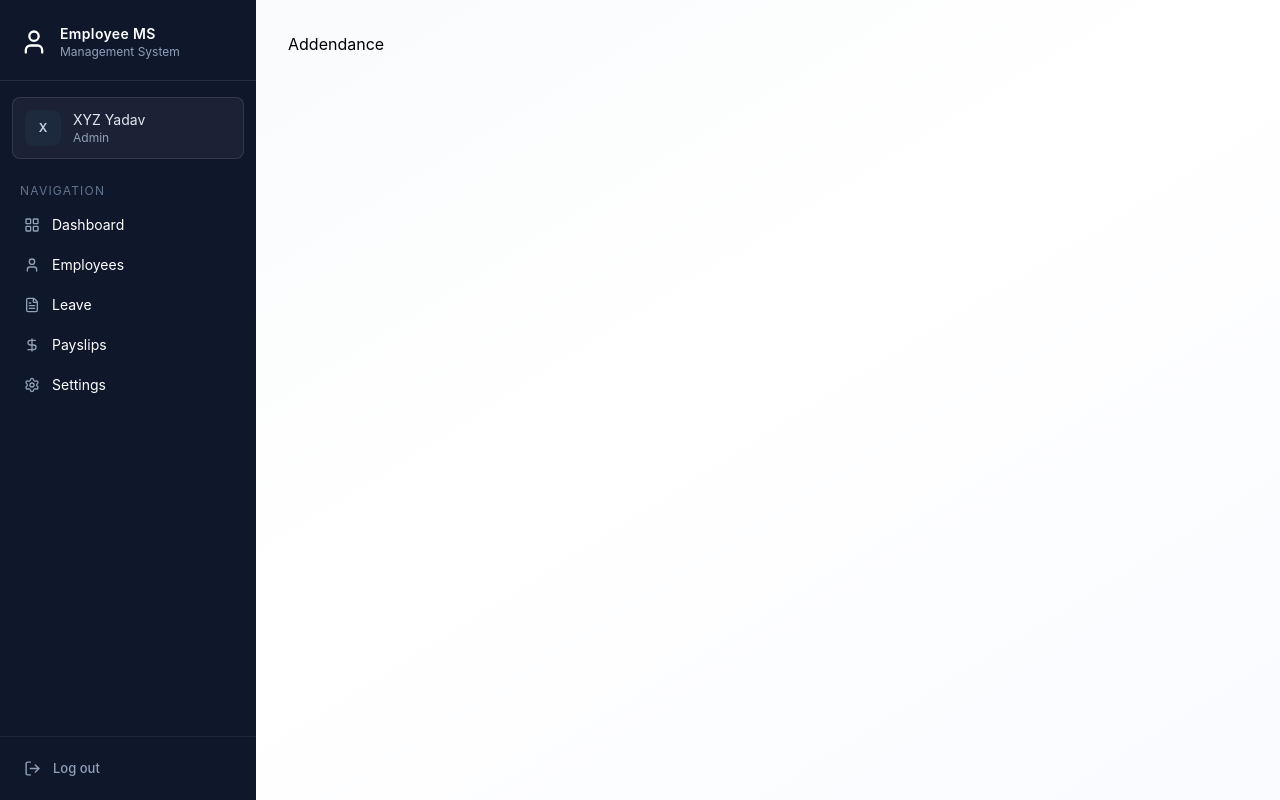
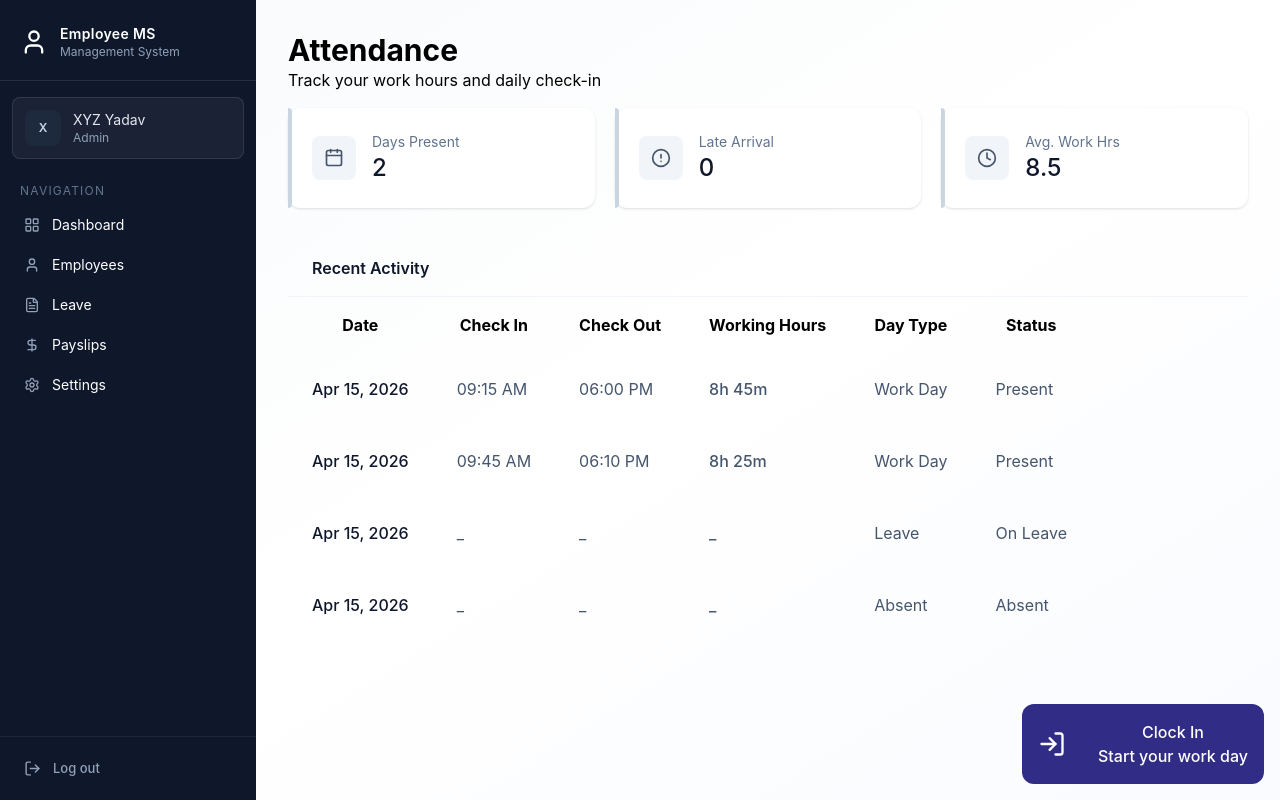
Before and after one commit to rahulydvydv/fullstack-ems, a React (Vite) app: page /attendance in a window 1280 px wide. Built offline with nearby package versions, Linux system fonts and the light colour scheme.

Commit message:
Add attendance history display

```diff
--- a/package.json
+++ b/package.json
@@ -11,6 +11,7 @@
   },
   "dependencies": {
     "@tailwindcss/vite": "^4.2.2",
+    "date-fns": "^4.1.0",
     "lucide-react": "^1.7.0",
     "react": "^19.2.4",
     "react-dom": "^19.2.4",
--- a/src/assets/assets.jsx
+++ b/src/assets/assets.jsx
@@ -80,3 +80,14 @@
     }
   ]
 }
+
+export const getDayTypeDisplay = (status) => {
+  const map = {
+    PRESENT: "Work Day",
+    LATE: "Late Arrival",
+    ABSENT: "Absent",
+    "ON LEAVE": "Leave"
+  };
+
+  return map[String(status).toUpperCase()] || "-";
+};
--- /dev/null
+++ b/src/assets/dummyattendanceData.jsx
@@ -0,0 +1,38 @@
+export const dummyAttendanceData = [
+  {
+    id: 1,
+    employeeId: 1,
+    name: "Karan Prasad",
+    date: "2026-04-15",
+    checkIn: "09:15 AM",
+    checkOut: "06:00 PM",
+    status: "Present"
+  },
+  {
+    id: 2,
+    employeeId: 2,
+    name: "Vidhayak Yadav",
+    date: "2026-04-15",
+    checkIn: "09:45 AM",
+    checkOut: "06:10 PM",
+    status: "Present"
+  },
+  {
+    id: 3,
+    employeeId: 3,
+    name: "Sansad Yadav",
+    date: "2026-04-15",
+    checkIn: "-",
+    checkOut: "-",
+    status: "On Leave"
+  },
+  {
+    id: 4,
+    employeeId: 4,
+    name: "MukhyaMantri Sharma",
+    date: "2026-04-15",
+    checkIn: "-",
+    checkOut: "-",
+    status: "Absent"
+  }
+];
--- /dev/null
+++ b/src/components/attendance/AttendanceStats.jsx
@@ -0,0 +1,45 @@
+import { AlertCircleIcon, CalendarIcon, ClockIcon } from 'lucide-react';
+import React from 'react'
+
+const AttendanceStats = ({history}) => {
+
+  const totalPresent = history.filter(
+    (h)=> h.status === "PRESENT" || h.status === "LATE"
+  ).length;
+
+  const totalLate = history.filter(
+    (h)=> h.status === "LATE"
+  ).length;
+
+  const stats = [
+    {label: "Days Present" , value: '2', totalPresent , icon: CalendarIcon },
+    {label: "Late Arrival" , value: totalLate , icon: AlertCircleIcon },
+    {label: "Avg. Work Hrs" , value: 8.5 , icon: ClockIcon },
+  ]
+
+  return (
+    <div className='grid grid-cols-1 sm:grid-cols-3 gap-4 sm:gap-5 mb-8'>
+      {stats.map((s)=>(
+        <div key={s.label} className='relative p-5 sm:p-6 flex items-center gap-4 bg-white rounded-xl shadow-sm'>
+
+          {/* left border */}
+          <div className='absolute left-0 top-0 bottom-0 w-1 bg-slate-300 rounded-r-full'></div>
+
+          {/* icon */}
+          <div className='p-3 bg-slate-100 rounded-lg'>
+            <s.icon className='w-5 h-5 text-slate-600'/>
+          </div>
+
+          {/* text */}
+          <div>
+            <p className='text-sm text-slate-500'>{s.label}</p>
+            <p className='text-2xl font-medium text-slate-900'>{s.value}</p>
+          </div>
+
+        </div>
+      ))}
+    </div>
+  )
+}
+
+export default AttendanceStats
--- /dev/null
+++ b/src/components/attendance/Attendancehistory.jsx
@@ -0,0 +1,114 @@
+import React from 'react'
+import { getDayTypeDisplay } from "../../assets/assets";
+import { differenceInMinutes, format, isValid, parse } from "date-fns";
+
+const formatDate = (value) => {
+  const date = new Date(value)
+  return isValid(date) ? format(date, "MMM dd, yyyy") : "_"
+}
+
+const formatTime = (value) => {
+  if (!value || value === "-") return "_"
+
+  const date = parseTimeValue(value)
+  if (isValid(date)) return format(date, "hh:mm a")
+
+  return "_"
+}
+
+const parseTimeValue = (value) => {
+  const date = new Date(value)
+  if (isValid(date)) return date
+
+  const time = parse(value, "hh:mm a", new Date())
+  return isValid(time) ? time : null
+}
+
+const getWorkingHoursDisplay = (record) => {
+  if (record.workingHours) return record.workingHours
+
+  const checkIn = parseTimeValue(record.checkIn)
+  const checkOut = parseTimeValue(record.checkOut)
+
+  if (!checkIn || !checkOut) return "_"
+
+  const minutes = differenceInMinutes(checkOut, checkIn)
+  if (minutes < 0) return "_"
+
+  const hours = Math.floor(minutes / 60)
+  const remainingMinutes = minutes % 60
+
+  return `${hours}h ${remainingMinutes}m`
+}
+
+const Attendancehistory = ({history}) => {
+  return (
+    <div className='card overflow-hidden'>
+
+      <div className='px-6 py-4 border-b border-slate-100'>
+        <h3 className='font-semibold text-slate-900'>Recent Activity</h3>
+      </div>
+
+      <div className='overflow-x-auto'>
+        <table className='table-modern'>
+
+          <thead>
+            <tr>
+              <th className='px-6 py-4'>Date</th>
+              <th className='px-6 py-4'>Check In</th>
+              <th className='px-6 py-4'>Check Out</th>
+              <th className='px-6 py-4'>Working Hours</th>
+              <th className='px-6 py-4'>Day Type</th>
+              <th className='px-6 py-4'>Status</th>
+            </tr>
+          </thead>
+
+          <tbody>
+            {history.length === 0 ? (
+              <tr>
+                <td colSpan={6} className='text-center py-12 text-slate-400'>
+                  NO records found
+                </td>
+              </tr>
+            ):(
+              history.map((record)=>{
+                const dayType = getDayTypeDisplay(record.status)
+                return(
+                  <tr key={record._id || record.id}>
+                    <td className='px-6 py-6 font-medium text-slate-900'>
+                      {formatDate(record.date)}
+                    </td>
+
+                    <td className='px-6 py-4 text-slate-600'>
+                      {formatTime(record.checkIn)}
+                    </td>
+
+                    <td className='px-6 py-4 text-slate-600'>
+                      {formatTime(record.checkOut)}
+                    </td>
+
+                    <td className='px-6 py-4 text-slate-600 font-medium'>
+                      {getWorkingHoursDisplay(record)}
+                    </td>
+
+                    <td className='px-6 py-4 text-slate-600'>
+                      {dayType}
+                    </td>
+
+                    <td className='px-6 py-4 text-slate-600'>
+                      {record.status || "_"}
+                    </td>
+                  </tr>
+                )
+              })
+            )}
+          </tbody>
+
+        </table>
+      </div>
+
+    </div>
+  )
+}
+
+export default Attendancehistory
--- /dev/null
+++ b/src/components/attendance/CheckedInButton.jsx
@@ -0,0 +1,41 @@
+import React, { useState } from 'react'
+import { LogOut ,Loader2, LogIn} from "lucide-react";
+
+const CheckedInButton = ({ todayRecord, onAction }) => {
+    const [loading, setLoading] = useState(false)
+
+    const handleAttendance = async () => {
+        setLoading(true)
+        setTimeout(() => {
+            setLoading(false)
+            onAction()
+        }, 1000);
+    }
+    if (todayRecord?.checkOut) {
+        return (
+            <div className='flex flex-col items-center justify-center p-8 bg-slate-50 rounded-2xl border border-slate-200'>
+                <h3 className='text-lg font-bold text-slate-900'>Work day completed</h3>
+                <p className='text-slate-500 text-sm mt-1'>Great job! see you tomorrow</p>
+            </div>
+        )
+    }
+
+    const isCheckedIn = !!todayRecord?.isCheckedIn;
+    return (
+        <div className='absolute bottom-4 right-4 flex flex-col z-1'>
+            <button onClick={handleAttendance} disabled={loading} className={`w-full max-w-xs flex justify-between items-center gap-8 p-4 rounded-xl bg-linear-to-br text-white ${isCheckedIn ? "from-slate-700  to-slate-900" :"from-indigo-900 to-indigo-900"}`}>
+                {loading ? (<Loader2 className='size-7 animate-spin'/>
+                ): isCheckedIn ?(
+                <LogOut className='size-7'/>
+                ) :(
+                <LogIn className='size-7'/>)}
+                <div className='realtive flex flex-col items-center text-center'>
+                    <h2>{loading ? "Processing.....": isCheckedIn ? "Clock out" :"Clock In"}</h2>
+                    <p>{isCheckedIn ? "Click to end your shift": "Start your work day"}</p>
+                </div>
+            </button>
+        </div>
+    )
+}
+
+export default CheckedInButton
--- a/src/pages/Attendance.jsx
+++ b/src/pages/Attendance.jsx
@@ -1,9 +1,47 @@
+import { useCallback, useEffect, useState } from "react"
+import { dummyAttendanceData } from "../assets/dummyattendanceData"
+import Loading from "../components/Loading"
+import CheakInButton from "../components/attendance/CheckedInButton"
+import AttendanceStats from "../components/attendance/AttendanceStats"
+import Attendancehistory from "../components/attendance/Attendancehistory"
 
+const Attendance = () => {
+  const [history , setHistory] = useState([])
+  const [loading , setLoading] = useState(true)
+  const [isDeleted, setIsDeleted] = useState(false)
+  const fetchData = useCallback(async()=>{
+    setHistory(dummyAttendanceData)
+    setTimeout(()=>{
+      setLoading(false)
+    },1000)
+  },[])
 
-const Addendance = () => {
+  useEffect(()=>{
+    fetchData()
+  },[fetchData]);
+  if(loading) return <Loading/>
+  const today = new Date()
+  today.setHours(0,0,0,0)
+  const todayrecord = history.find((r)=> new Date(r.date).toDateString()===today.toDateString())
   return (
-    <div>Addendance</div>
+    <div className="animate-fade-in">
+      <div className="page-header">
+        <h1 className="text-3xl font-bold ">Attendance</h1>
+        <p className="page-subtitle">Track your work hours and daily check-in</p>
+      </div>
+      {isDeleted ? (
+        <div className="mb-8 p-6 bg-rose-50 border border-rose-200 rounded-2xl text-center">
+          <p className="text-rose-600">You can no longer clock in or out because your employee records have been marks as deleted.</p>
+       </div>
+      ):(
+        <div className=" mt-4 font-medium ">
+          <CheakInButton todayRecord={todayrecord} onAction={fetchData}/>
+        </div>
+      )}
+     <AttendanceStats history={history} />
+     <Attendancehistory history={history} />
+    </div>
   )
 }
 
-export default Addendance
+export default Attendance
```
Also changed, not shown: 1 other file (tests, documents, lock files or other folders).
